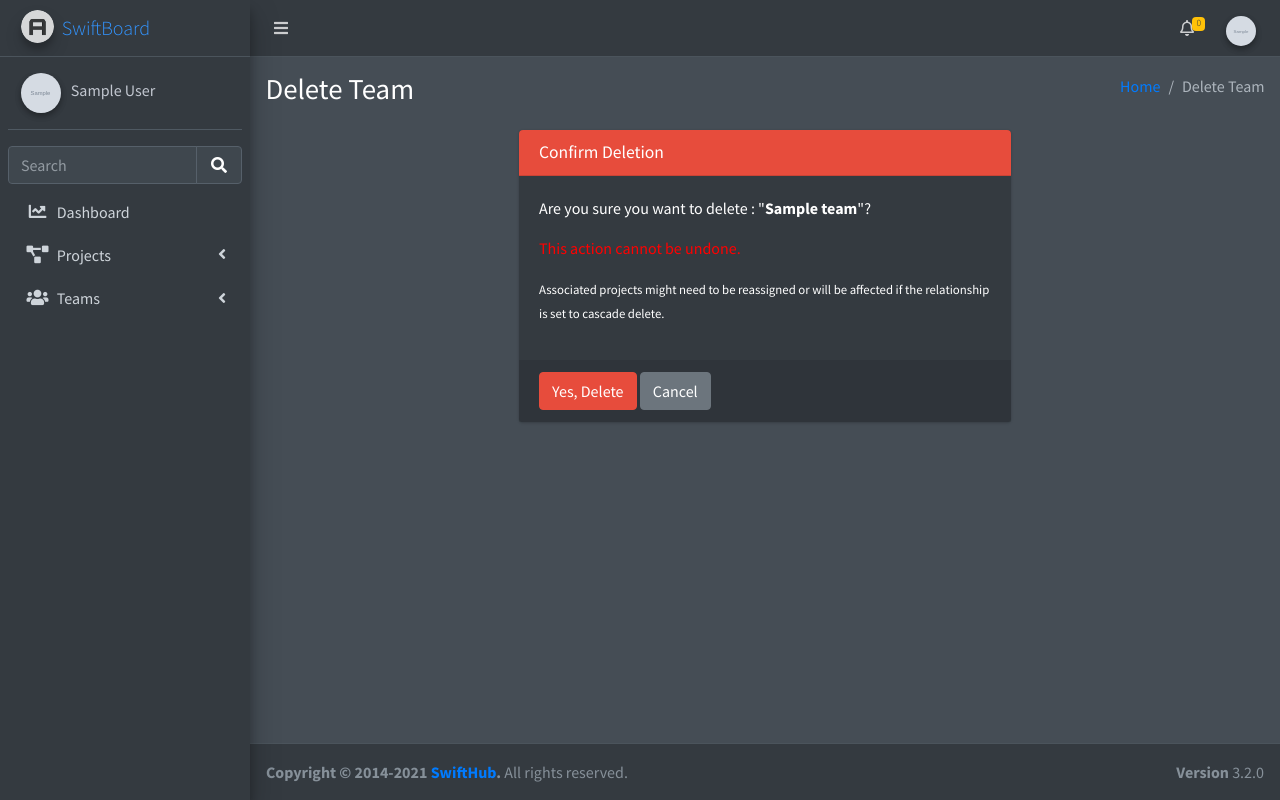
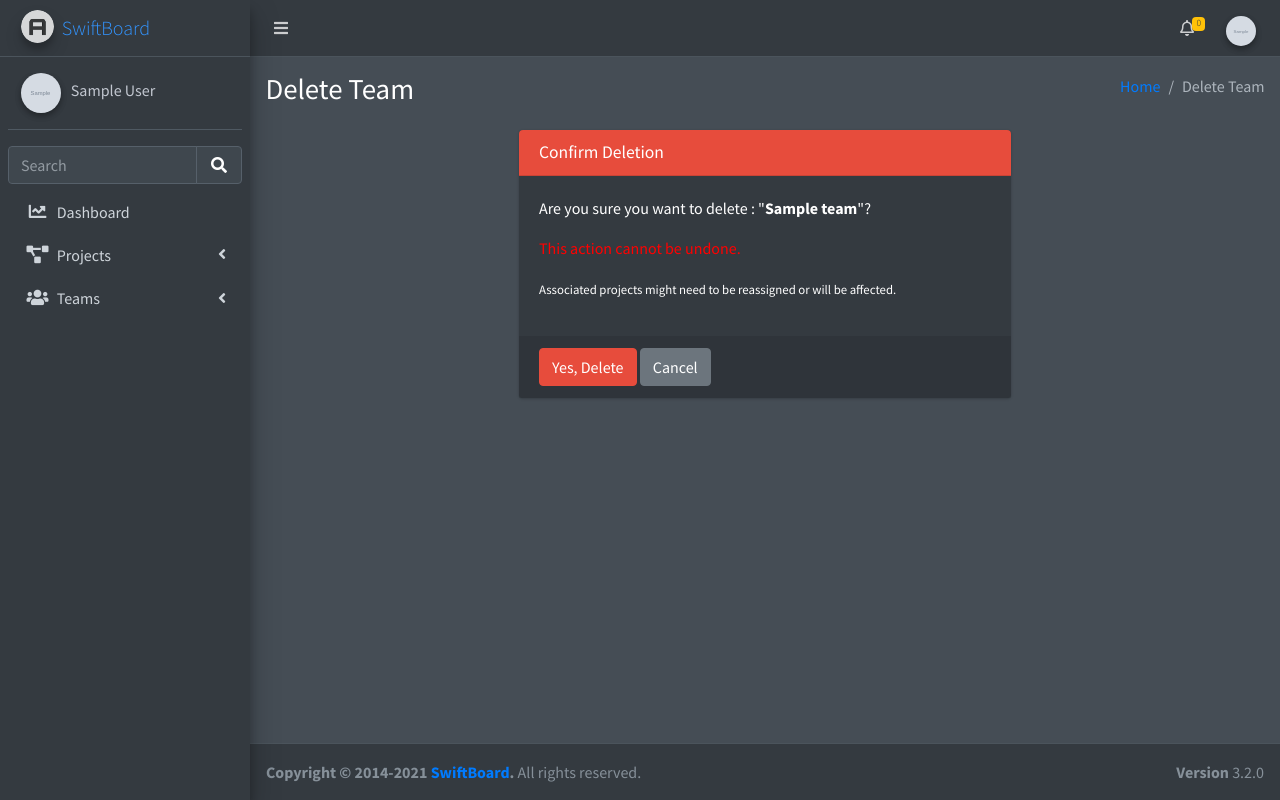
Before and after one commit to pushpakgote/SwiftBoard, a Django app: page /teams/1/delete/ in a window 1280 px wide. Run offline with Django 5.2, Linux system fonts and the light colour scheme; a user stored in the database is signed in; tables that the repository leaves empty hold one stand-in row (values such as "Sample post"); grey boxes marked "Sample" are stand-in pictures; data that the repository does not hold is empty; parts of the project's set-up code (start-up, migrations or seed data) failed here and were passed over; some libraries are stand-ins or nearby versions.

Commit message:
changed swifthub to swiftboard on html

```diff
--- a/teams/templates/teams/team_confirm_delete.html
+++ b/teams/templates/teams/team_confirm_delete.html
@@ -18,7 +18,7 @@
                             <p>Are you sure you want to delete : "<strong>{{ object.name }}</strong>"?</p>
                             <p style="color: red;">This action cannot be undone.</p>
                             {% if request.resolver_match.app_name == 'teams' and request.resolver_match.url_name == 'delete' %}
-                                <p><small>Associated projects might need to be reassigned or will be affected if the relationship is set to cascade delete.</small></p>
+                                <p><small>Associated projects might need to be reassigned or will be affected.</small></p>
                             {% endif %}
                         </div>
                         <div class="card-footer">
--- a/templates/base.html
+++ b/templates/base.html
@@ -5,7 +5,7 @@
 <head>
   <meta charset="utf-8">
   <meta name="viewport" content="width=device-width, initial-scale=1">
-  <title>{% block title %}Swifthub{% endblock  %}</title>
+  <title>{% block title %}SwiftBoard{% endblock  %}</title>
   {% include "components/css.html" %}
 
   {% block page_css %}{% endblock  %}
--- a/templates/components/footer.html
+++ b/templates/components/footer.html
@@ -1,5 +1,5 @@
 <footer class="main-footer">
-    <strong>Copyright &copy; 2014-2021 <a href="https://adminlte.io">SwiftHub</a>.</strong>
+    <strong>Copyright &copy; 2014-2021 <a href="https://adminlte.io">SwiftBoard</a>.</strong>
     All rights reserved.
     <div class="float-right d-none d-sm-inline-block">
       <b>Version</b> 3.2.0
--- a/templates/registration/auth_base.html
+++ b/templates/registration/auth_base.html
@@ -5,7 +5,7 @@
 <head>
   <meta charset="utf-8">
   <meta name="viewport" content="width=device-width, initial-scale=1">
-  <title>Swifthub | Log in (v2)</title>
+  <title>SwiftBoard | Log in (v2)</title>
 
   <!-- Google Font: Source Sans Pro -->
   <link rel="stylesheet" href="https://fonts.googleapis.com/css?family=Source+Sans+Pro:300,400,400i,700&display=fallback">
@@ -21,7 +21,7 @@
   <!-- /.login-logo -->
   <div class="card card-outline card-primary">
     <div class="card-header text-center">
-      <a href="../../index2.html" class="h1"><b>Swift</b>Hub</a>
+      <a href="../../index2.html" class="h1"><b>Swift</b>Board</a>
     </div>
     {% block content %}
     {% endblock  %}
```
